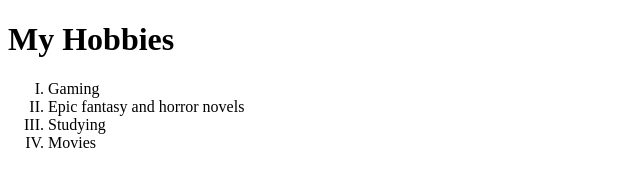
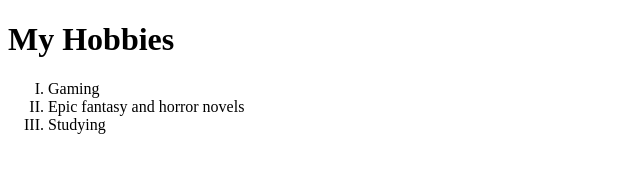
Before and after one commit to SagristaK/Personal-site, a plain HTML site: page hobbies.html in a window 1280 px wide. Shown: the full height of the page, 0-640 px from the left. Drawn offline with Linux system fonts and the light colour scheme.

Commit message:
removed movies

```diff
--- a/hobbies.html
+++ b/hobbies.html
@@ -15,7 +15,7 @@
         <li>Gaming</li>
         <li>Epic fantasy and horror novels</li>
         <li>Studying</li>
-        <li>Movies</li>
+
     </ol>
 
 
```
